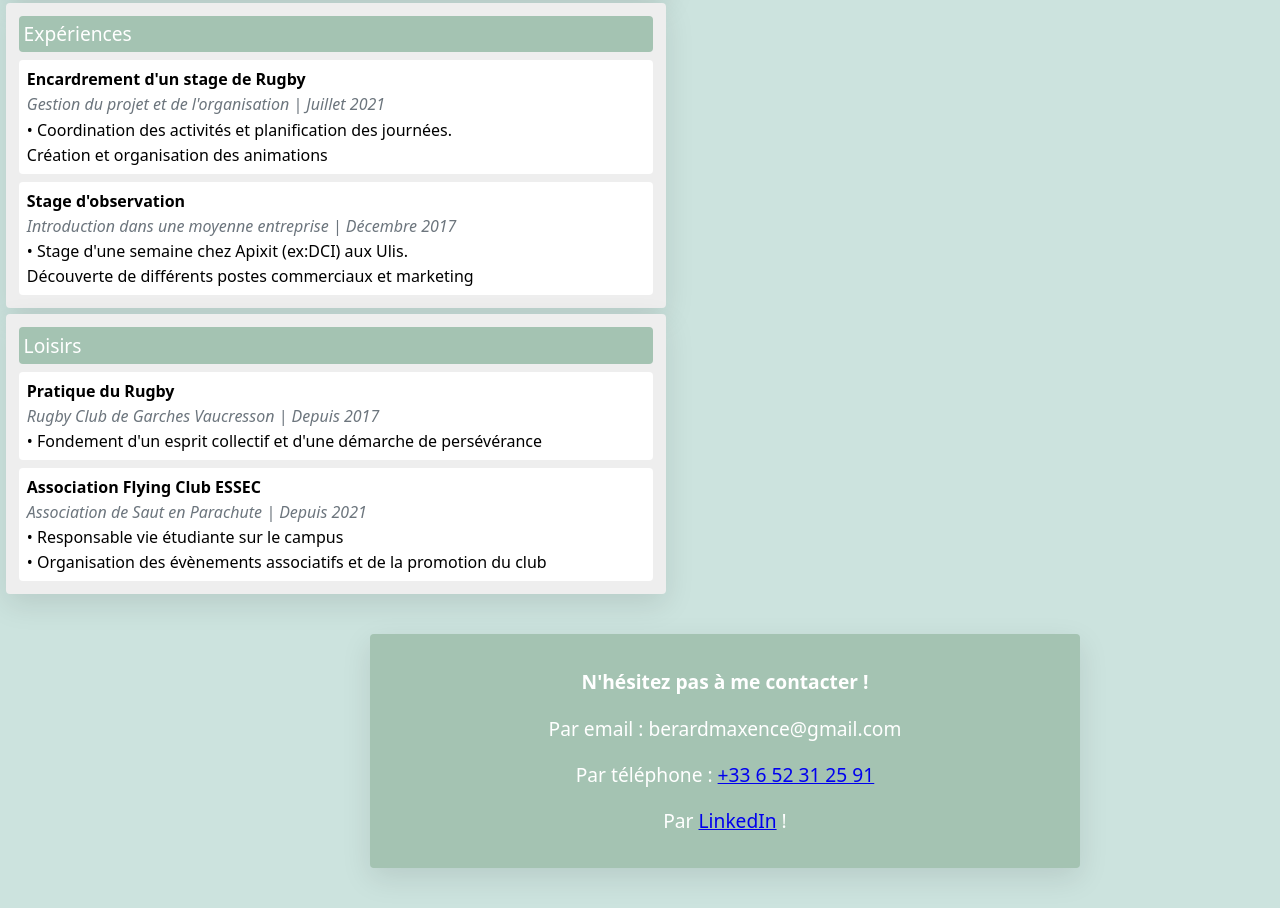
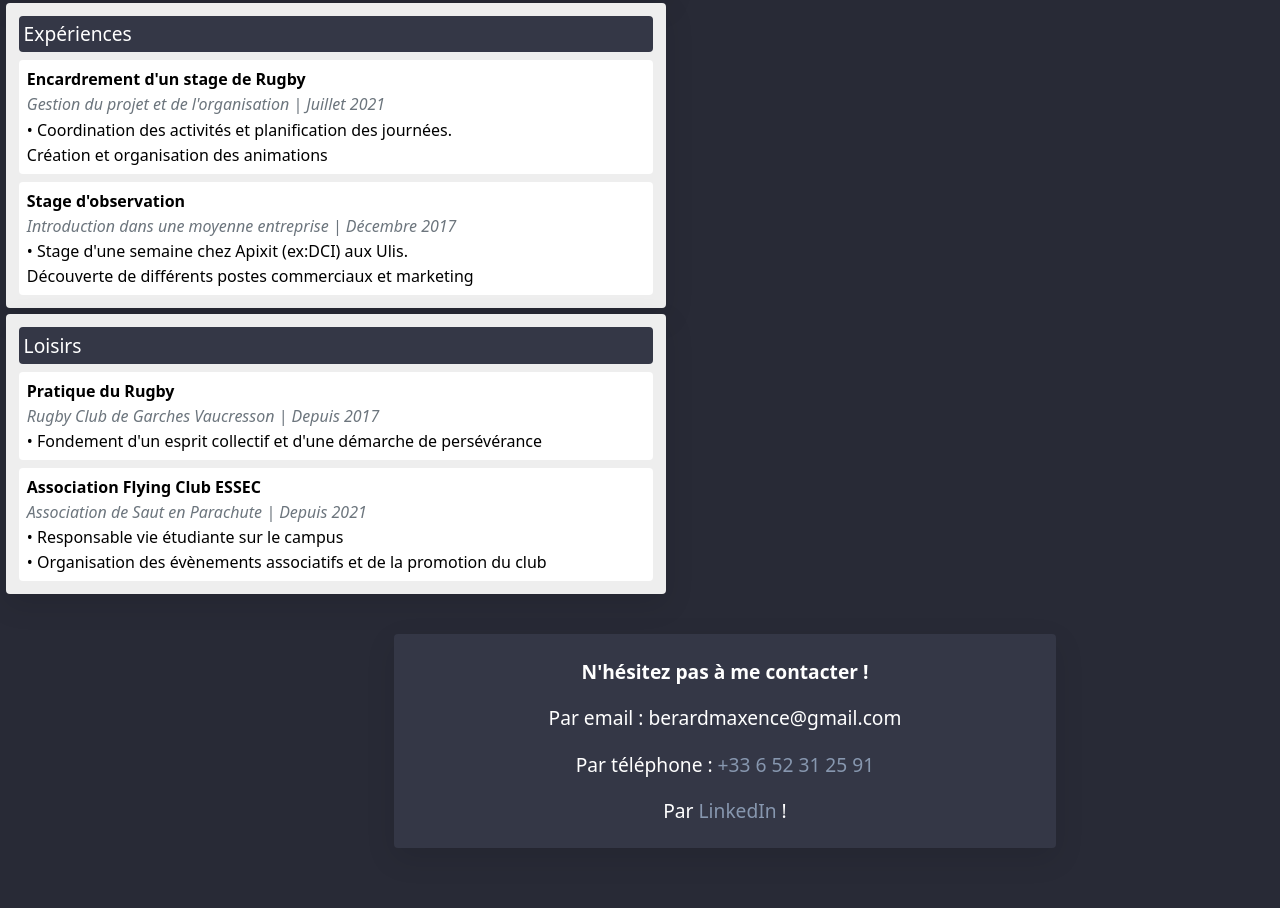
Before and after one commit to maxennccce/Site-Maxence, a plain HTML site: page index.html in a window 1280 px wide. Shown: the part 477-1385 px from the top of the page. Drawn offline with Linux system fonts and the light colour scheme.

Commit message:
dark edition

```diff
--- a/Style.css
+++ b/Style.css
@@ -1,6 +1,6 @@
 body {
       color: #000000 ;
-			background-color: #cce3de ;
+			background-color: #282A36 ;
   		position: absolute ;
   		top: 0px;
   		width: 1450px;
@@ -9,7 +9,7 @@ body {
 
 h1 {
 		color: white;
-		background-color: #a4c3b2;
+		background-color: #343746;
 		text-align: left;
 		left: 720px;
     font: 30px "Noto Sans", sans-serif;
@@ -23,26 +23,26 @@ h3 {
 
 div {
     color: #FFFFFF;
-    background-color: #a4c3b2;
-    padding: 15px;
+    background-color: #343746;
+    padding: .3rem;
     font: 1.2em "Noto Sans", sans-serif;
     box-shadow: 0px 10px 30px rgba(0, 0, 0, 0.1);
     border-radius: 4px;
     text-align: center;
-    width: 680px;
+    width: 45%;
     margin: 40px auto;
     text-decoration: none;
     }
 
 .nom {
       color: #FFFFFF;
-      background-color: #a4c3b2;
+      background-color: #343746;
       padding: 2px;
       font: bold 40px "Noto Sans", sans-serif;
       box-shadow: 0px 10px 30px rgba(0, 0, 0, 0.1);
       border-radius: 4px;
       text-align: center;
-      width: 720px;
+      width: 55%;
       margin: 40px auto;
       }
 
--- a/index.html
+++ b/index.html
@@ -60,8 +60,8 @@
 <div>
      <p><strong>N'hésitez pas à me contacter !</strong></p>
      <p>Par email : berardmaxence@gmail.com</p>
-     <p>Par téléphone : <a href="tel:+33652312591">+33 6 52 31 25 91</a></p>
-     <p>Par <a href="https://www.linkedin.com/in/maxenceberard">LinkedIn</a> !</p>
+     <p>Par téléphone : <a style="color:#8797AF;text-decoration:none" href="tel:+33652312591">+33 6 52 31 25 91</a></p>
+     <p>Par <a style="color:#8797AF;text-decoration:none" href="https://www.linkedin.com/in/maxenceberard">LinkedIn</a> !</p>
  </div>
 
 </html>
```
Also changed, not shown: favicon.ico.
